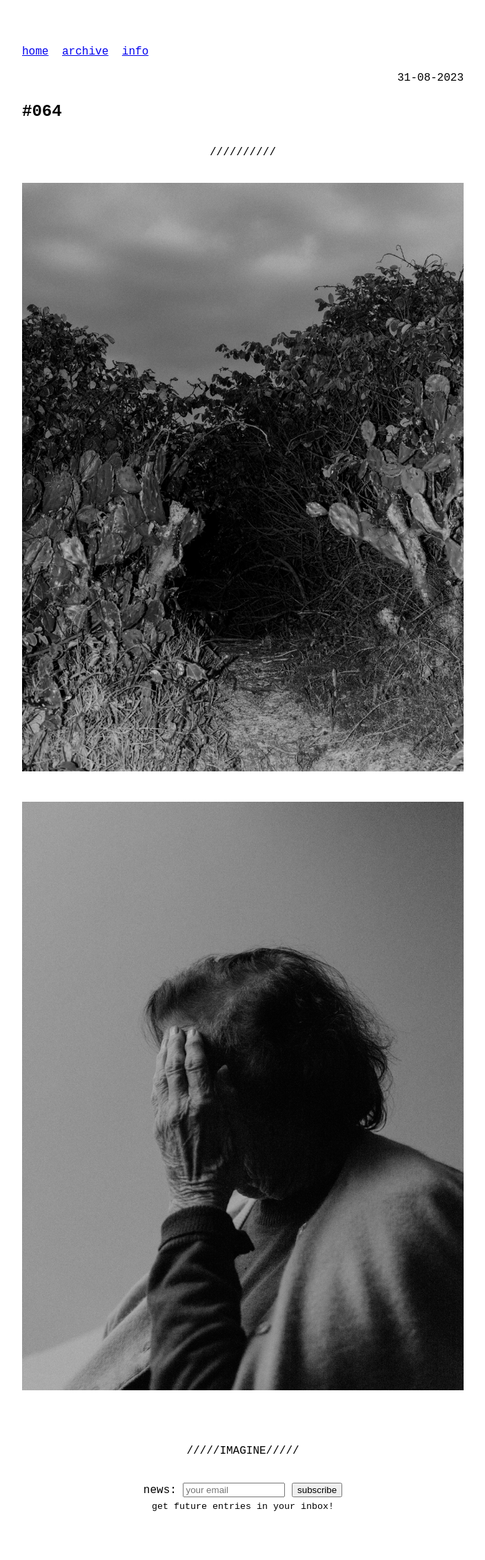
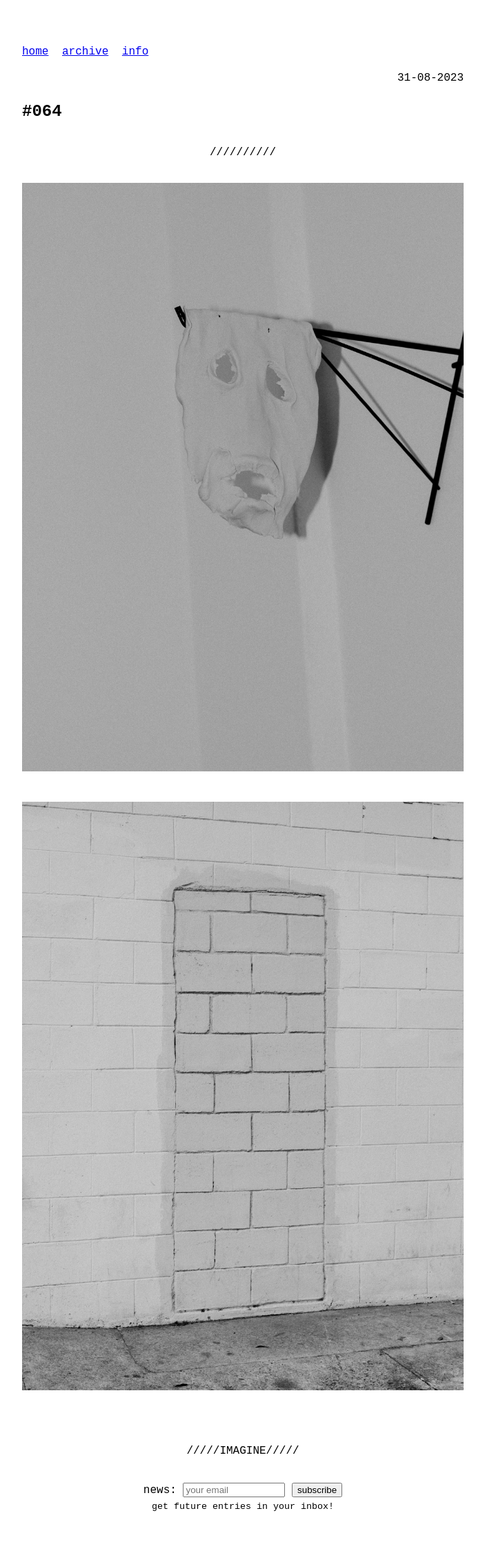
Before and after one commit to odaniloluna/odaniloluna.github.io, a Jekyll site: the page built from _posts/2023-08-31-#064.md, in a window 1280 px wide. Shown: the whole page at 69% size, without its empty margins (288-991 px from the left). Built offline with Jekyll 4.4.1, drawn with Linux system fonts in a browser that asks for light colours.

Commit message:
Update 2023-08-31-#064.md

```diff
--- a/_posts/2023-08-31-#064.md
+++ b/_posts/2023-08-31-#064.md
@@ -5,9 +5,9 @@ slug: #064
 ---
 ---
 <p class="description" style="text-align: justify;">
-<img src="/assets/danilo-luna-snapshots-39.jpg" />
+<img src="/assets/danilo-luna-snapshots-43.jpg" />
   <br>
   <br>
-<img src="/assets/danilo-luna-snapshots-40.jpg" />
+<img src="/assets/danilo-luna-snapshots-44.jpg" />
   <br>
   <br>
```
